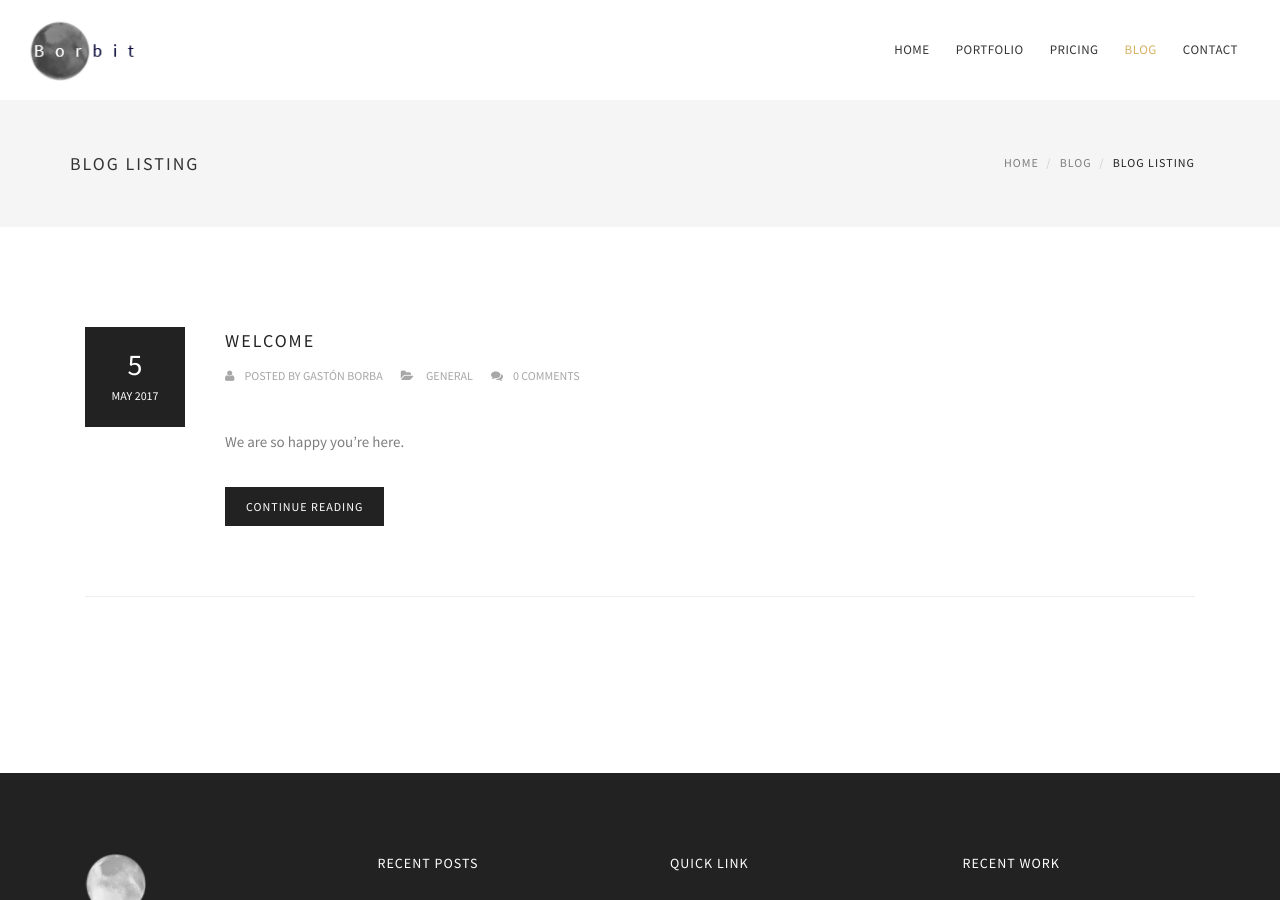
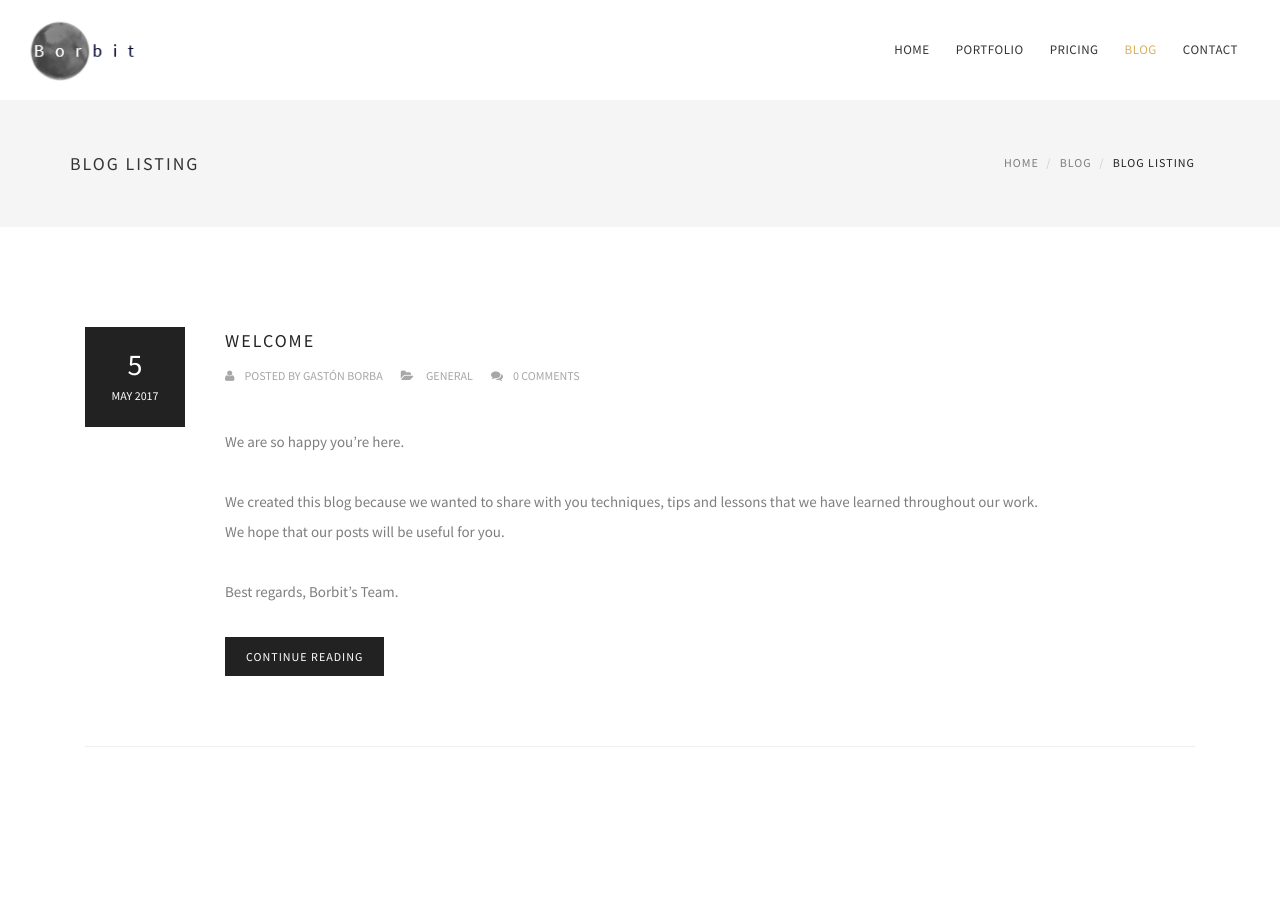
Before and after one commit to gastonborba/gastonborba.github.io, a Jekyll site: the page built from blog/index.html, in a window 1280 px wide and 900 px high. Built offline with Jekyll 4.4.1, drawn with Linux system fonts in a browser that asks for light colours; the list of posts is cut into pages by our own code; comment, search, counter and statistics services are not loaded; some of the changed lines change nothing that is shown.

Commit message:
post excerpt

```diff
--- a/_config.yml
+++ b/_config.yml
@@ -42,6 +42,8 @@ exclude:
   - Gemfile
   - Gemfile.lock
 
+excerpt_separator: <!--more-->
+
 # Pagination
 paginate: 5
 paginate_path: "/blog/page:num/"
--- a/_posts/2017-05-05-welcome.markdown
+++ b/_posts/2017-05-05-welcome.markdown
@@ -14,3 +14,4 @@ We created this blog because we wanted to share with you techniques, tips and le
 We hope that our posts will be useful for you.
 
 Best regards, Borbit's Team.
+<!--more-->
```
